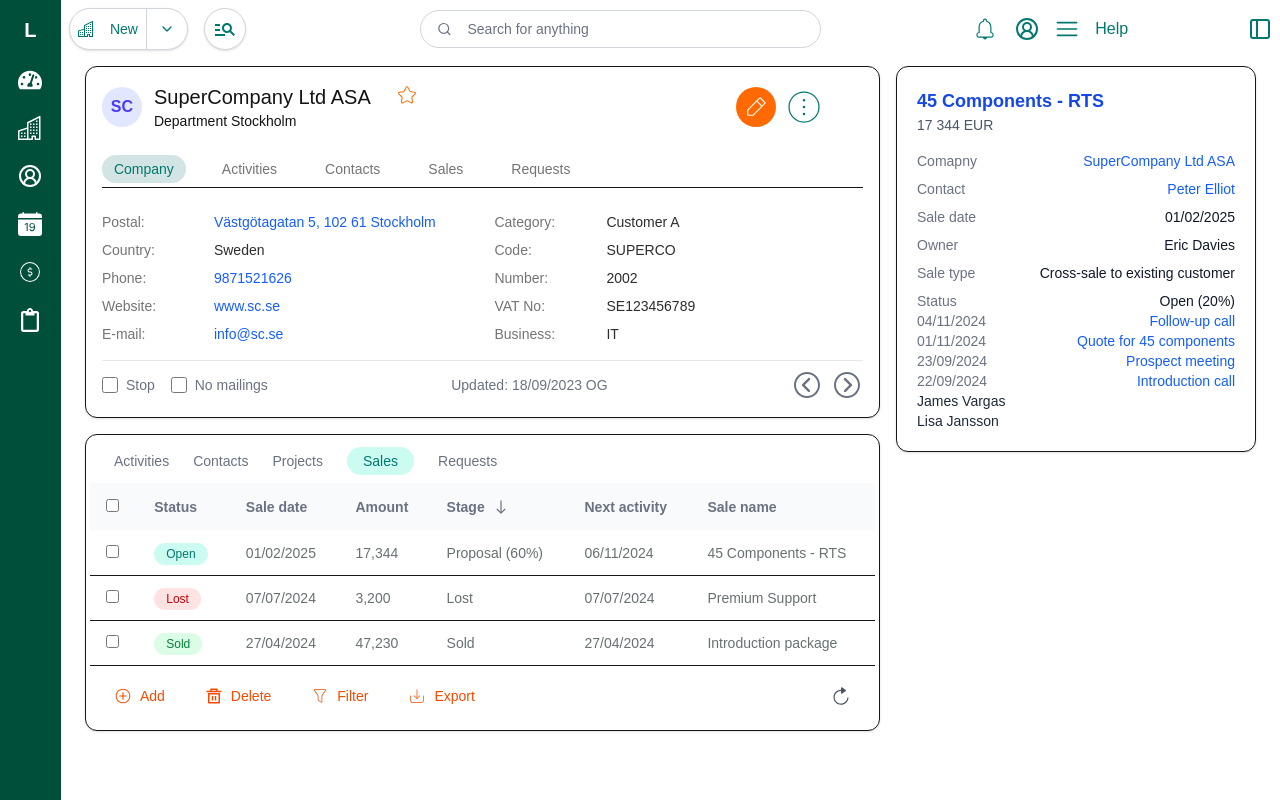
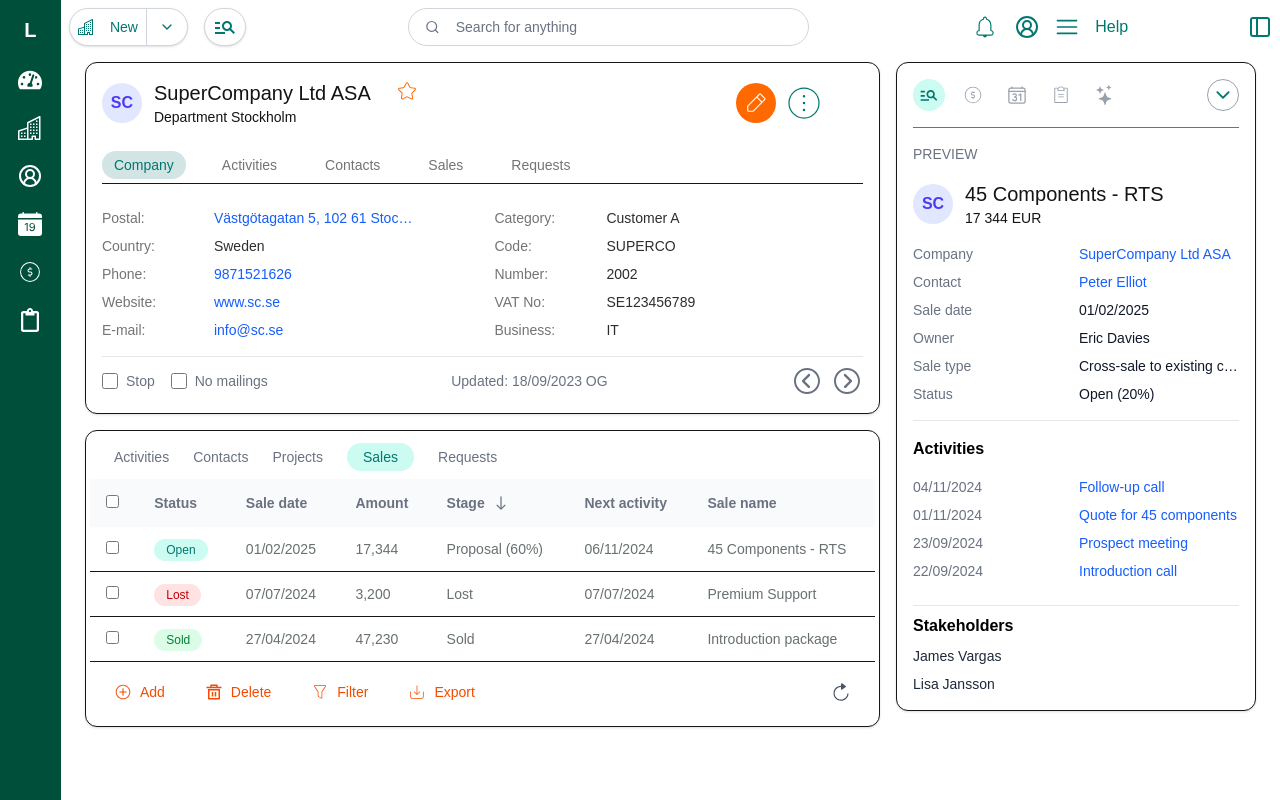
Before and after one commit to Neeraj799/crm-dashboard, a Next.js app in the folder frontend/: page / in a window 1280 px wide. Built offline with nearby package versions, Linux system fonts and the light colour scheme.

Commit message:
Added new section

```diff
--- a/frontend/src/components/company/CompanyDetails.tsx
+++ b/frontend/src/components/company/CompanyDetails.tsx
@@ -29,7 +29,10 @@ const CompanyInfo = () => {
       <div className="space-y-2">
         <p className="flex">
           <span className="w-28 text-[#747474]">Postal:</span>
-          <a className="cursor-pointer text-blue-600">
+          <a
+            className="max-w-[200px] truncate cursor-pointer text-blue-600"
+            title="Västgötagatan 5, 102 61 Stockholm"
+          >
             Västgötagatan 5, 102 61 Stockholm
           </a>
         </p>
--- a/frontend/src/components/deal/DealActivities.tsx
+++ b/frontend/src/components/deal/DealActivities.tsx
@@ -7,10 +7,12 @@ type Activity = {
 const DealActivities = ({ activities }: { activities: Activity[] }) => {
   return (
     <div>
+      <div className="text-black mb-4 font-semibold">Activities</div>
+
       {activities.map((activity, index) => (
-        <div key={index} className="flex justify-between text-sm">
+        <div key={index} className="flex space-y-2 justify-between text-sm">
           <span className="text-gray-500">{activity.date}</span>
-          <span className="text-blue-600 hover:underline cursor-pointer">
+          <span className="w-40 text-blue-600 hover:underline cursor-pointer">
             {activity.label}
           </span>
         </div>
--- a/frontend/src/components/deal/DealCard.tsx
+++ b/frontend/src/components/deal/DealCard.tsx
@@ -1,32 +1,43 @@
-import { Deal } from "@/types/deal";
+"use client";
+import { Deal, DealTab } from "@/types/deal";
 import DealDetails from "./DealDetails";
 import DealActivities from "./DealActivities";
 import DealStakeholders from "./DealStakeholders";
+import DealTabs from "./DealTabs";
+import { useState } from "react";
 
 const DealCard = ({ deal }: { deal: Deal }) => {
+  const [activeTab, setActiveTab] = useState<DealTab>("search");
   return (
-    <div className="w-90 rounded-xl border bg-white p-5 shadow-sm">
-      <div className="mb-4">
-        <h2 className="text-lg font-semibold text-blue-700">{deal.title}</h2>
-        <p className="text-sm text-gray-600">{deal.amount}</p>
+    <div className="w-90 rounded-xl border bg-white p-4 shadow-sm space-y-4">
+      <DealTabs activeTab={activeTab} onChange={setActiveTab} />
+
+      <div className="border-t pt-4 text-sm text-gray-500">
+        {activeTab === "search" && <p>PREVIEW</p>}
+        {activeTab === "amount" && <p>Amount: {deal.amount}</p>}
+        {activeTab === "date" && <p>Date tab content</p>}
+        {activeTab === "notes" && <p>Notes tab content</p>}
+        {activeTab === "priority" && <p>Priority tab content</p>}
       </div>
 
-      <DealDetails
-        company={deal.company}
-        contact={deal.contact}
-        saleDate={deal.saleDate}
-        owner={deal.owner}
-        saleType={deal.saleType}
-        status={deal.status}
-      />
+      {/* Header */}
+      <div className="flex items-center gap-3">
+        <div className="h-10 w-10 rounded-full bg-indigo-100 flex items-center justify-center">
+          <span className="font-bold text-indigo-600">SC</span>
+        </div>
 
-      <div>
-        <DealActivities activities={deal.activities} />
+        <div>
+          <h2 className="text-xl text-[#141414]">{deal.title}</h2>
+          <p className="text-sm text-[#141414]">{deal.amount}</p>
+        </div>
       </div>
 
-      <div>
-        <DealStakeholders stakeholders={deal.stakeholders} />
-      </div>
+      <DealDetails deal={deal} />
+
+      <div className="mt-4 border-t border-gray-200" />
+
+      <DealActivities activities={deal.activities} />
+      <DealStakeholders stakeholders={deal.stakeholders} />
     </div>
   );
 };
--- a/frontend/src/components/deal/DealDetails.tsx
+++ b/frontend/src/components/deal/DealDetails.tsx
@@ -1,45 +1,36 @@
-import React from "react";
-type DetalItemProps = {
+import { Deal } from "@/types/deal";
+
+const DealDetails = ({ deal }: { deal: Deal }) => {
+  return (
+    <div className="space-y-2">
+      <Row label="Company" value={deal.company} link />
+      <Row label="Contact" value={deal.contact} link />
+      <Row label="Sale date" value={deal.saleDate} />
+      <Row label="Owner" value={deal.owner} />
+      <Row label="Sale type" value={deal.saleType} />
+      <Row label="Status" value={deal.status} />
+    </div>
+  );
+};
+
+type RowProps = {
   label: string;
   value: string;
-  isLink?: boolean;
+  link?: boolean;
 };
 
-const DetailItem = ({ label, value, isLink }: DetailItemProps) => (
-  <div className="flex justify-between text-sm">
-    <span className="text-gray-500">{label}</span>
+const Row = ({ label, value, link }: RowProps) => (
+  <div className="flex items-center justify-between">
+    <span className="text-gray-500 text-sm">{label}</span>
     <span
-      className={`font-medium ${
-        isLink
-          ? "text-blue-600 hover:underline cursor-pointer"
-          : "text-gray-900"
+      className={`w-40 truncate text-sm ${
+        link ? "text-blue-600 hover:underline cursor-pointer" : "text-gray-900"
       }`}
+      title={value}
     >
       {value}
     </span>
   </div>
 );
 
-type DealDetailsProps = {
-  company: string;
-  contact: string;
-  saleDate: string;
-  owner: string;
-  saleType: string;
-  status: string;
-};
-
-const DealDetails = (props: DealDetailsProps) => {
-  return (
-    <div className="space-y-2">
-      <DetailItem label="Comapny" value={props.company} isLink />
-      <DetailItem label="Contact" value={props.contact} isLink />
-      <DetailItem label="Sale date" value={props.saleDate} />
-      <DetailItem label="Owner" value={props.owner} />
-      <DetailItem label="Sale type" value={props.saleType} />
-      <DetailItem label="Status" value={props.status} />
-    </div>
-  );
-};
-
 export default DealDetails;
--- a/frontend/src/components/deal/DealStakeholders.tsx
+++ b/frontend/src/components/deal/DealStakeholders.tsx
@@ -1,8 +1,10 @@
-import React from "react";
-
 const DealStakeholders = ({ stakeholders }: { stakeholders: string[] }) => {
   return (
-    <div>
+    <div className="space-y-2">
+      <div className="mt-4 border-t border-gray-200" />
+
+      <div className="text-black font-semibold mb-2">Stakeholders</div>
+
       {stakeholders.map((name, index) => (
         <p key={index} className="text-sm text-gray-800">
           {name}
--- /dev/null
+++ b/frontend/src/components/deal/DealTabs.tsx
@@ -0,0 +1,64 @@
+import { DealTab } from "@/types/deal";
+import { BsStars } from "react-icons/bs";
+import { CiDollar } from "react-icons/ci";
+import { IoIosArrowDown } from "react-icons/io";
+import { IoCalendarNumberOutline } from "react-icons/io5";
+import { MdManageSearch } from "react-icons/md";
+import { PiClipboardTextLight } from "react-icons/pi";
+
+interface DealTabsProps {
+  activeTab: DealTab;
+  onChange: (tab: DealTab) => void;
+}
+
+const DealTabs = ({ activeTab, onChange }: DealTabsProps) => {
+  const tabWrapper = (tab: DealTab) =>
+    `flex h-8 w-8 items-center justify-center rounded-full cursor-pointer transition
+     ${activeTab === tab ? "bg-teal-100" : "hover:bg-gray-100"}`;
+
+  const iconClass = (tab: DealTab) =>
+    `w-5 h-5 ${activeTab === tab ? "text-teal-700" : "text-gray-400"}`;
+
+  return (
+    <div className="flex justify-between">
+      {/* Tabs */}
+      <div className="flex items-center gap-3">
+        <div
+          className={tabWrapper("search")}
+          onClick={() => onChange("search")}
+        >
+          <MdManageSearch className={iconClass("search")} />
+        </div>
+
+        <div
+          className={tabWrapper("amount")}
+          onClick={() => onChange("amount")}
+        >
+          <CiDollar className={iconClass("amount")} />
+        </div>
+
+        <div className={tabWrapper("date")} onClick={() => onChange("date")}>
+          <IoCalendarNumberOutline className={iconClass("date")} />
+        </div>
+
+        <div className={tabWrapper("notes")} onClick={() => onChange("notes")}>
+          <PiClipboardTextLight className={iconClass("notes")} />
+        </div>
+
+        <div
+          className={tabWrapper("priority")}
+          onClick={() => onChange("priority")}
+        >
+          <BsStars className={iconClass("priority")} />
+        </div>
+      </div>
+
+      {/* Dropdown */}
+      <button className="flex h-8 w-8 items-center justify-center rounded-full border border-gray-400">
+        <IoIosArrowDown className="w-5 h-5 text-teal-700" />
+      </button>
+    </div>
+  );
+};
+
+export default DealTabs;
--- a/frontend/src/components/layout/Navbar.tsx
+++ b/frontend/src/components/layout/Navbar.tsx
@@ -9,9 +9,9 @@ import { RxHamburgerMenu } from "react-icons/rx";
 const Navbar = () => {
   return (
     <div className="flex justify-between">
-      <div className="flex w-1/6 gap-4">
+      <div className="flex gap-4">
         <div className="flex overflow-hidden rounded-full border border-gray-300 bg-white shadow-sm">
-          <button className="flex items-center gap-4 px-2 py-2 text-sm font-medium text-teal-700 hover:bg-gray-100">
+          <button className="flex items-center gap-4 px-2 text-sm font-medium text-teal-700 hover:bg-gray-100">
             <BsBuildings className="text-base" />
             New
           </button>
@@ -23,7 +23,7 @@ const Navbar = () => {
           </button>
         </div>
         <div className="flex overflow-hidden rounded-full border border-gray-300 bg-white shadow-sm">
-          <button className="flex items-center gap-4 px-2 py-2 text-sm font-medium text-teal-700 hover:bg-gray-100">
+          <button className="flex items-center gap-4 px-2 text-sm font-medium text-teal-700 hover:bg-gray-100">
             <MdManageSearch className="text-base size-6" />
           </button>
         </div>
--- /dev/null
+++ b/frontend/src/hooks/useDeal.ts
@@ -0,0 +1,28 @@
+"use client";
+
+import { getDeal } from "@/lib/deals";
+import { Deal } from "@/types/deal";
+import { useEffect, useState } from "react";
+
+export function useDeal() {
+  const [deal, setDeal] = useState<Deal | null>(null);
+  const [loading, setLoading] = useState(true);
+  const [error, setError] = useState<unknown>(null);
+
+  useEffect(() => {
+    const fetchDeal = async () => {
+      try {
+        const data = await getDeal();
+        setDeal(data);
+      } catch (err) {
+        setError(err);
+      } finally {
+        setLoading(false);
+      }
+    };
+
+    fetchDeal();
+  }, []);
+
+  return { deal, loading, error };
+}
--- a/frontend/src/types/deal.ts
+++ b/frontend/src/types/deal.ts
@@ -14,3 +14,5 @@ export type Deal = {
   }[];
   stakeholders: string[];
 };
+
+export type DealTab = "search" | "amount" | "date" | "notes" | "priority";
```
